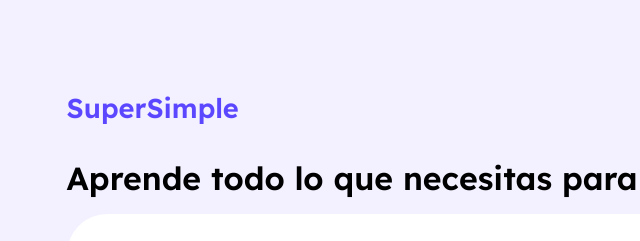
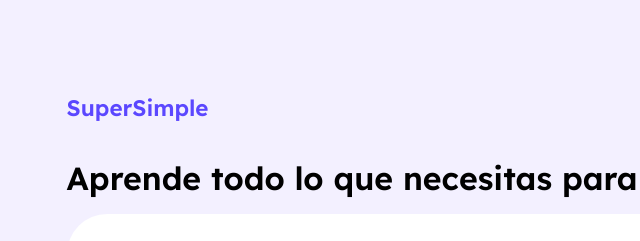
Before and after one commit to LARG-APPS/SuperSimple, a plain HTML site: page index.html in a window 1280 px wide. Shown: the top 241 px of the page, 23-663 px from the left. Drawn offline with Linux system fonts and the light colour scheme.

Commit message:
Logotype updated

```diff
--- a/index.html
+++ b/index.html
@@ -19,7 +19,7 @@
   <header>
 
     <nav>
-      <h3>SuperSimple</h3>
+      <h2>SuperSimple</h2>
       <a hidden href="#">Descargar</a>
       <a hidden href="#">Cursos</a>
       <a href="#our-apps">Apps</a>
--- a/styles.css
+++ b/styles.css
@@ -34,12 +34,12 @@ header nav {
   margin-bottom: 2em;
 }
 
-nav h3 {
+nav h2 {
   display: inline-block;
 
   width: 100%;
 
-  font-size: 1.7em;
+  font-size: 1.4em;
   color: #5B47FF;
 }
 
```
